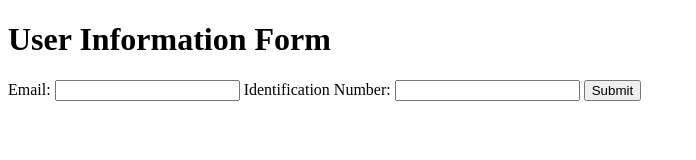
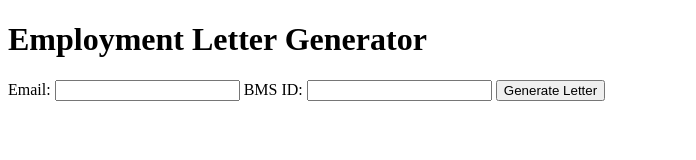
Before and after one commit to TeleperformanceMY/employment-letter-bot-, a plain HTML site: page index.html in a window 1280 px wide. Shown: the whole page, without its empty margins (0-696 px from the left). Drawn offline with Linux system fonts and the light colour scheme.

Commit message:
Update index.html

```diff
--- a/index.html
+++ b/index.html
@@ -3,17 +3,17 @@
 <head>
     <meta charset="UTF-8">
     <meta name="viewport" content="width=device-width, initial-scale=1.0">
-    <title>User Information Form</title>
+    <title>Employment Letter Generator</title>
 </head>
 <body>
     <div class="container">
-        <h1>User Information Form</h1>
+        <h1>Employment Letter Generator</h1>
         <form id="user-info-form">
             <label for="email">Email:</label>
             <input type="email" id="email" name="email" required>
-            <label for="id-number">Identification Number:</label>
-            <input type="text" id="id-number" name="id-number" required>
-            <button type="submit">Submit</button>
+            <label for="bms-id">BMS ID:</label>
+            <input type="text" id="bms-id" name="bms-id" required>
+            <button type="submit">Generate Letter</button>
         </form>
     </div>
 
```
